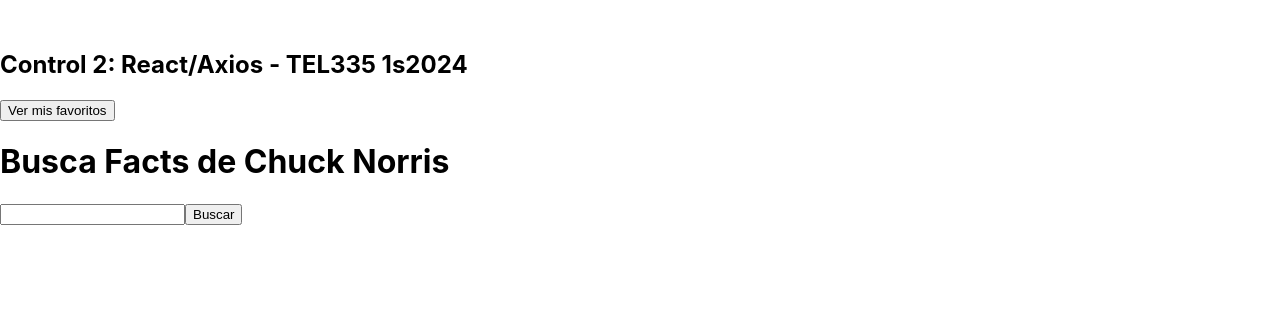
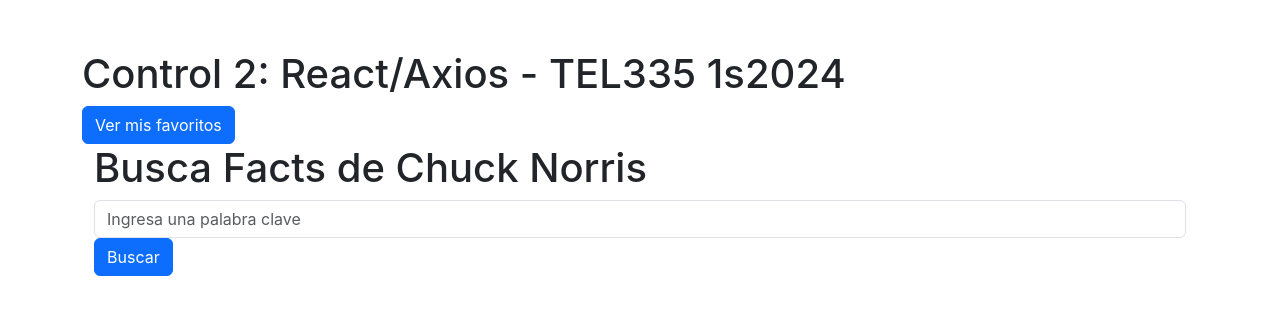
Before and after one commit to JavierCaceresLeon/c2-tel335-1s2024-javier-caceres-leon, a React (Create React App) app in the folder control-2-jcl/: page / in a window 1280 px wide. Shown: the top 314 px of the page. Built offline with nearby package versions, Linux system fonts and the light colour scheme.

Commit message:
Corrección y correcto funcinamiento de componentes con estilos definidos

```diff
--- a/control-2-jcl/package.json
+++ b/control-2-jcl/package.json
@@ -9,6 +9,7 @@
     "@testing-library/user-event": "^13.5.0",
     "bootstrap": "^5.3.3",
     "react": "^18.3.1",
+    "react-bootstrap": "^2.10.2",
     "react-dom": "^18.3.1",
     "react-redux": "^9.1.2",
     "react-scripts": "^5.0.1",
--- a/control-2-jcl/src/App.js
+++ b/control-2-jcl/src/App.js
@@ -1,31 +1,33 @@
 import React, { useState } from 'react';
 import BuscarFacts from './componentes/BuscarFacts';
 import Favoritos from './componentes/Favoritos';
+import { Button, Container } from 'react-bootstrap';
 import Header from './componentes/Header';
-import './App.css';
 
 const App = () => {
-    const [favoritos, setFavoritos] = useState([]);
-    const [mostrarFavoritos, setMostrarFavoritos] = useState(false);
+    const [favorites, setFavorites] = useState([]);
+    const [showFavorites, setShowFavorites] = useState(false);
 
-    const agregarAfavoritos = (fact) => {
-        if (!favoritos.some((fav) => fav.id === fact.id)) {
-            setFavoritos([...favoritos, fact]);
+    const addToFavorites = (fact) => {
+        if (!favorites.some((fav) => fav.id === fact.id)) {
+            setFavorites([...favorites, fact]);
         }
     };
 
     return (
-        <div>
-          <Header course="Control 2: React/Axios" detail="TEL335 1s2024"/>
-            <button onClick={() => setMostrarFavoritos(!mostrarFavoritos)}>
-                {mostrarFavoritos ? 'Buscar Facts' : 'Ver mis favoritos'}
-            </button>
-            {mostrarFavoritos ? (
-                <Favoritos favorites={favoritos} />
-            ) : (
-                <BuscarFacts agregarAfavoritos={agregarAfavoritos} />
-            )}
-        </div>
+        <Container>
+            <Header course="Control 2: React/Axios" detail="TEL335 1s2024"/>
+            <div>
+                <Button variant="primary" onClick={() => setShowFavorites(!showFavorites)}>
+                    {showFavorites ? 'Buscar Facts' : 'Ver mis favoritos'}
+                </Button>
+                {showFavorites ? (
+                    <Favoritos favorites={favorites} />
+                ) : (
+                    <BuscarFacts addToFavorites={addToFavorites} />
+                )}
+            </div>
+        </Container>
     );
 };
 
--- a/control-2-jcl/src/componentes/BuscarFacts.js
+++ b/control-2-jcl/src/componentes/BuscarFacts.js
@@ -1,6 +1,7 @@
 import React, { useState } from 'react';
 import axios from 'axios';
-import FactItem from './ItemFact';
+import ItemFact from './ItemFact';
+import { Form, Button, Container, Row, Col, Alert } from 'react-bootstrap';
 
 const BuscarFacts = ({ addToFavorites }) => {
     const [query, setQuery] = useState('');
@@ -13,26 +14,35 @@
             setFacts(response.data.result);
             setError(null);
         } catch (err) {
-            setError('Error al obtener datos');
+            setError('Error al obtener los factos');
         }
     };
 
     return (
+        <Container>
             <div>
                 <h1>Busca Facts de Chuck Norris</h1>
-            <input
+                <Form>
+                    <Form.Group controlId="formQuery">
+                        <Form.Control
                             type="text"
+                            placeholder="Ingresa una palabra clave"
                             value={query}
                             onChange={(e) => setQuery(e.target.value)}
                         />
-            <button onClick={searchFacts}>Buscar</button>
-            {error && <p>{error}</p>}
-            <div>
+                    </Form.Group>
+                    <Button variant="primary" onClick={searchFacts}>Buscar</Button>
+                </Form>
+                {error && <Alert variant="danger">{error}</Alert>}
+                <Row>
                     {facts.map((fact) => (
-                    <FactItem key={fact.id} fact={fact} addToFavorites={addToFavorites} />
+                        <Col key={fact.id} sm={12} md={6} lg={4}>
+                            <ItemFact fact={fact} addToFavorites={addToFavorites} />
+                        </Col>
                     ))}
+                </Row>
             </div>
-        </div>
+        </Container>
     );
 };
 
--- a/control-2-jcl/src/componentes/Favoritos.js
+++ b/control-2-jcl/src/componentes/Favoritos.js
@@ -1,28 +1,28 @@
 import React from 'react';
-import { Card, Row, Col } from 'react-bootstrap';
+import { Container, Row, Col, Card } from 'react-bootstrap';
 
 const Favoritos = ({ favorites }) => {
     return (
-    <div>
-      <h1 className="text-center">Mis favoritos</h1>
+        <Container>
+            <h1>Mis favoritos</h1>
+            {favorites.length === 0 ? (
+                <p>Aún no hay favoritos añadidos.</p>
+            ) : (
                 <Row>
-        {favorites.length === 0 ? (
-          <p className="text-center">Aún no hay favoritos añadidos.</p>
-        ) : (
-          favorites.map((fact) => (
-            <Col md={4} key={fact.id} className="mb-3">
-              <Card>
+                    {favorites.map((fact) => (
+                        <Col key={fact.id} sm={12} md={6} lg={4}>
+                            <Card style={{ marginBottom: '20px' }}>
                                 <Card.Body>
                                     <Card.Text>{fact.value}</Card.Text>
-                  <Card.Text><small>Creado el: {new Date(fact.created_at).toLocaleDateString()}</small></Card.Text>
-                  {fact.categories.length > 0 && <Card.Text><small>Categorías: {fact.categories.join(', ')}</small></Card.Text>}
+                                    <Card.Text>Created at: {fact.created_at}</Card.Text>
+                                    {fact.categories.length > 0 && <Card.Text>Categories: {fact.categories.join(', ')}</Card.Text>}
                                 </Card.Body>
                             </Card>
                         </Col>
-          ))
+                    ))}
+                </Row>
             )}
-      </Row>
-    </div>
+        </Container>
     );
 };
 
--- a/control-2-jcl/src/componentes/ItemFact.js
+++ b/control-2-jcl/src/componentes/ItemFact.js
@@ -1,22 +1,17 @@
 import React from 'react';
+import { Card, Button } from 'react-bootstrap';
 
-const Favoritos = ({ favorites }) => {
+const ItemFact = ({ fact, addToFavorites }) => {
     return (
-        <div>
-            <h1>Mis favoritos</h1>
-            {favorites.length === 0 ? (
-                <p>Aún no hay favortios añdidos.</p>
-            ) : (
-                favorites.map((fact) => (
-                    <div key={fact.id}>
-                        <p>{fact.value}</p>
-                        <p>Created at: {fact.created_at}</p>
-                        {fact.categories.length > 0 && <p>Categories: {fact.categories.join(', ')}</p>}
-                    </div>
-                ))
-            )}
-        </div>
+        <Card style={{ marginBottom: '20px' }}>
+            <Card.Body>
+                <Card.Text>{fact.value}</Card.Text>
+                <Card.Text>Created at: {fact.created_at}</Card.Text>
+                {fact.categories.length > 0 && <Card.Text>Categories: {fact.categories.join(', ')}</Card.Text>}
+                <Button variant="success" onClick={() => addToFavorites(fact)}>Me gusta</Button>
+            </Card.Body>
+        </Card>
     );
 };
 
-export default Favoritos;
+export default ItemFact;
--- a/control-2-jcl/src/index.js
+++ b/control-2-jcl/src/index.js
@@ -1,3 +1,4 @@
+import 'bootstrap/dist/css/bootstrap.min.css';
 import React from 'react';
 import ReactDOM from 'react-dom/client';
 import './index.css';
```
Also changed, not shown: 1 other file (tests, documents, lock files or other folders). Lines whose indentation alone changed are shown as unchanged.
